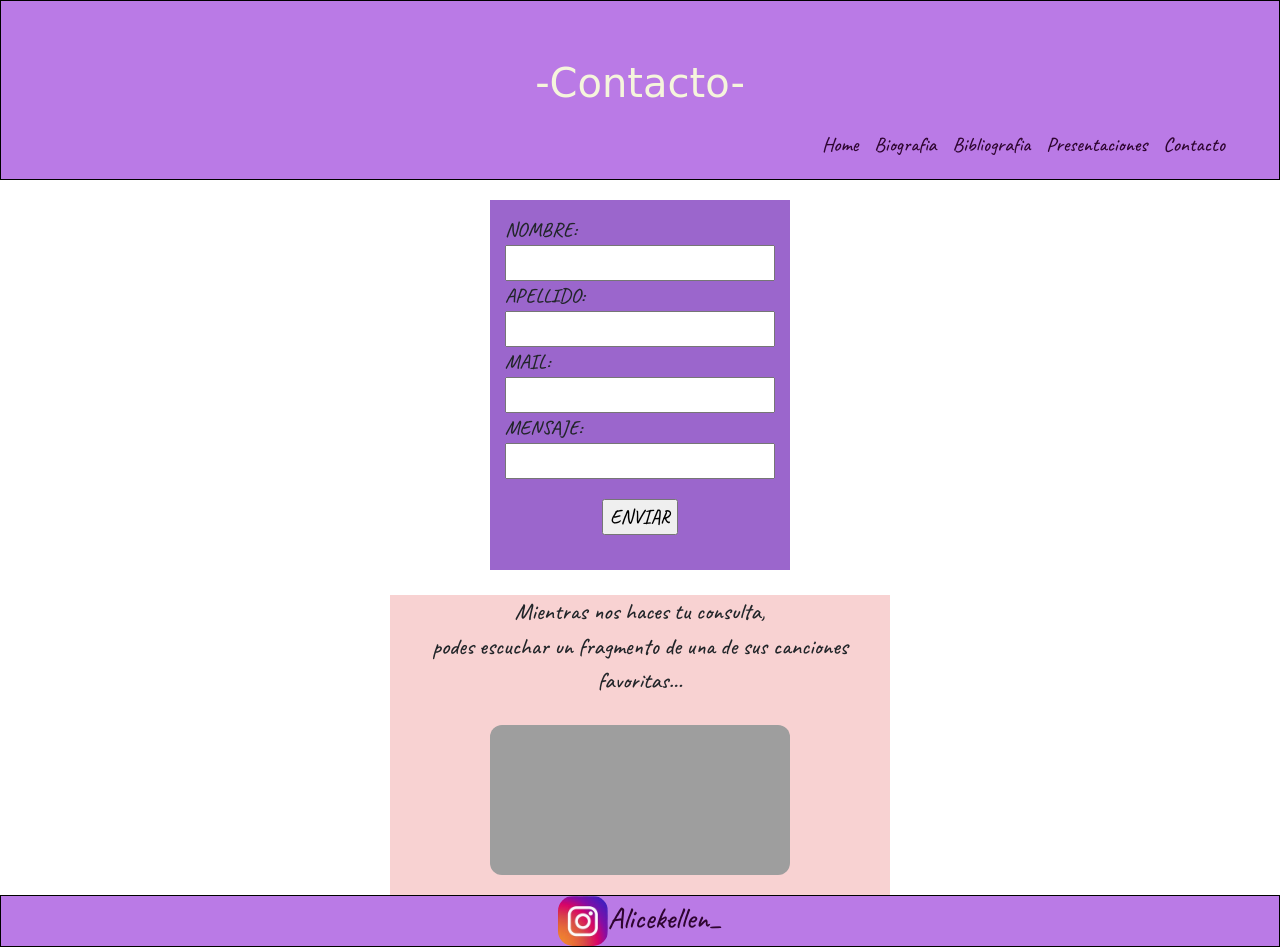
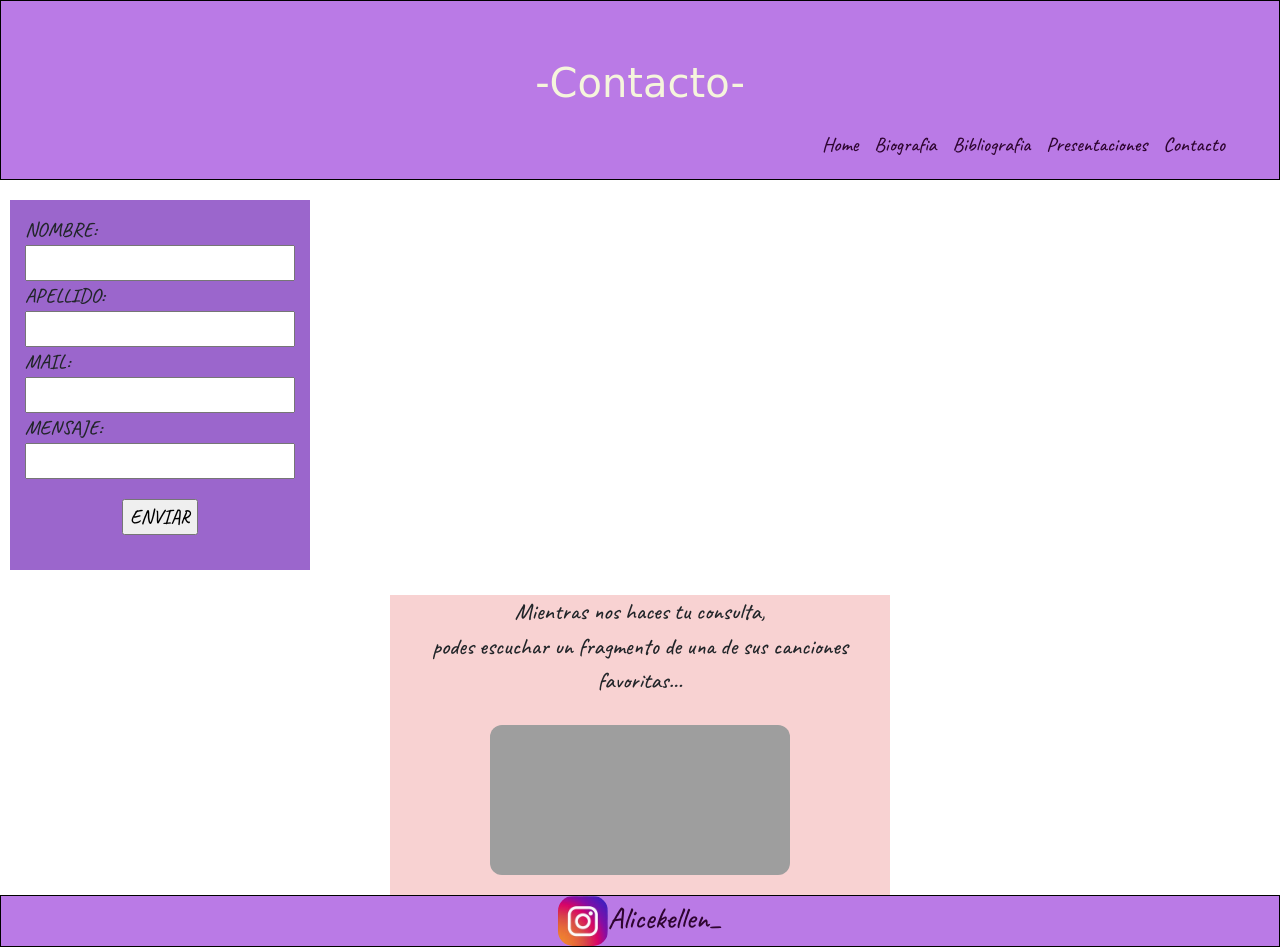
Before and after one commit to AntoneliaValenti/PreEntrega2-Valenti-web, a website: page Pages/contacto.html in a window 1280 px wide. Shown: the top 947 px of the page. Drawn offline with nearby package versions, Linux system fonts and the light colour scheme; files that its build step writes are made by us from their sources; grey boxes are pictures that could not be loaded; a web font is replaced by a local one.

Commit message:
cambio prueba

```diff
--- a/scss/_estructura.scss
+++ b/scss/_estructura.scss
@@ -70,7 +70,7 @@ justify-content: flex-end;
     font-size: 20px;
     @include flex-column;
     justify-content: center;
-    @include m-p(auto, 15px);
+    @include m-p(10px, 15px);
     margin-top: 20px;
         .button{
            @include m-p(auto, auto);
```
